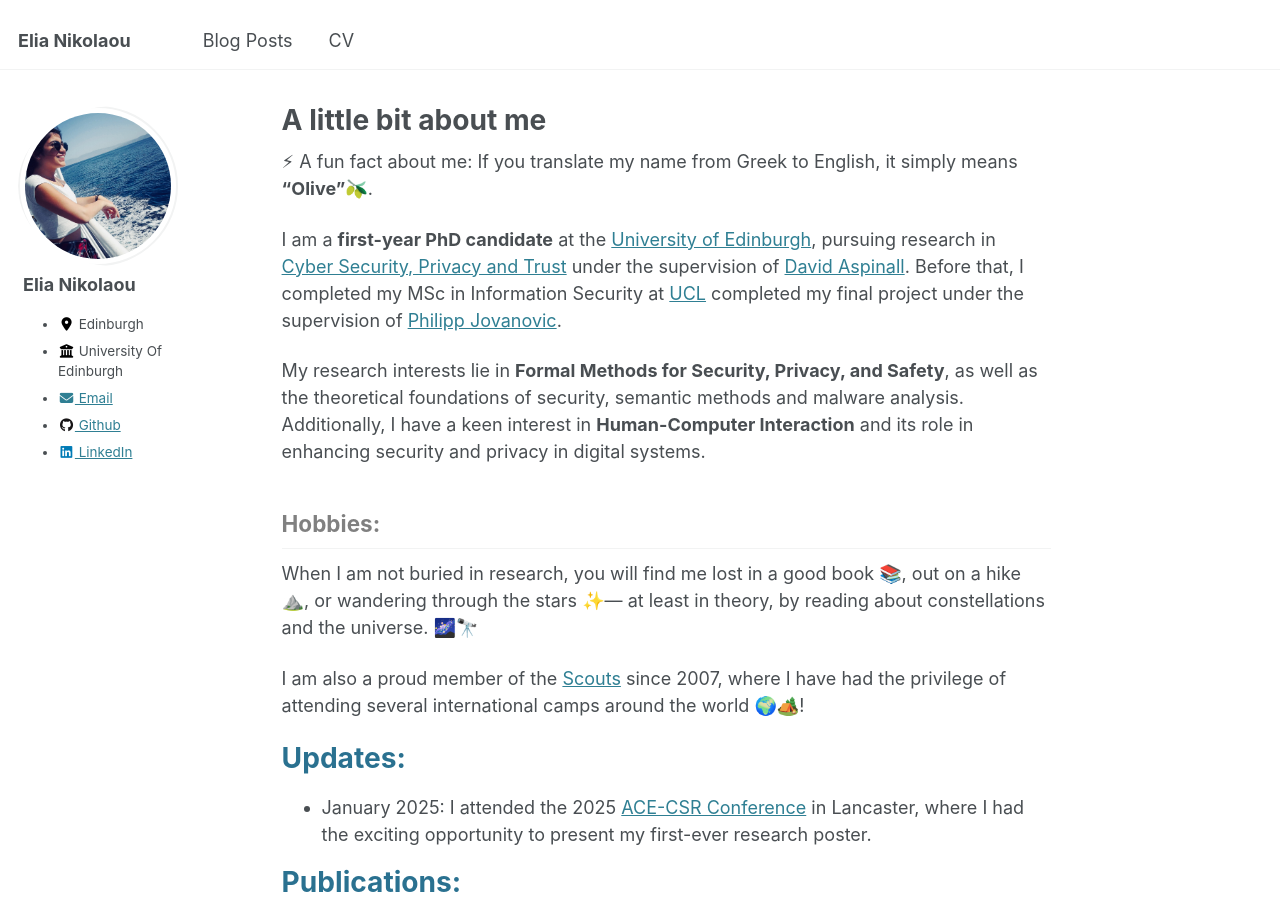
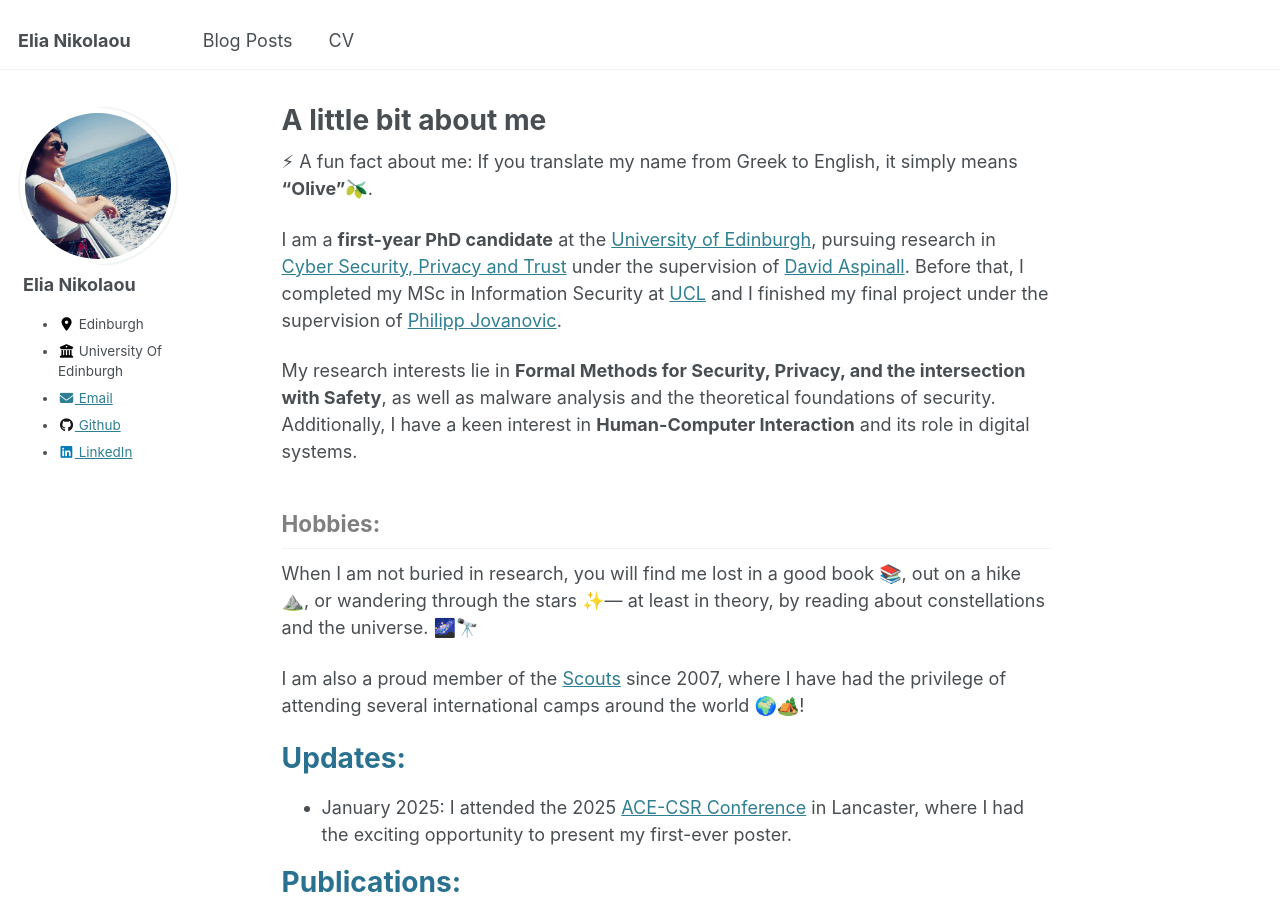
Before and after one commit to Elia-Nikolaou/Elia-Nikolaou.github.io, a Jekyll site: the page built from _pages/about.md, in a window 1280 px wide and 900 px high. Built offline with Jekyll 4.4.1, drawn with Linux system fonts in a browser that asks for light colours.

Commit message:
Update about.md

```diff
--- a/_pages/about.md
+++ b/_pages/about.md
@@ -9,9 +9,9 @@ redirect_from:
 
 ⚡ A fun fact about me: If you translate my name from Greek to English, it simply means **"Olive"**🫒.
 
-I am a **first-year PhD candidate** at the [University of Edinburgh](https://www.ed.ac.uk/), pursuing research in [Cyber Security, Privacy and Trust](https://cyber.ed.ac.uk/) under the supervision of [David Aspinall](https://homepages.inf.ed.ac.uk/da/). Before that, I completed my MSc in Information Security at [UCL](https://www.ucl.ac.uk/)  completed my final project under the supervision of [Philipp Jovanovic](https://profiles.ucl.ac.uk/75518-philipp-jovanovic).
+I am a **first-year PhD candidate** at the [University of Edinburgh](https://www.ed.ac.uk/), pursuing research in [Cyber Security, Privacy and Trust](https://cyber.ed.ac.uk/) under the supervision of [David Aspinall](https://homepages.inf.ed.ac.uk/da/). Before that, I completed my MSc in Information Security at [UCL](https://www.ucl.ac.uk/) and I finished my final project under the supervision of [Philipp Jovanovic](https://profiles.ucl.ac.uk/75518-philipp-jovanovic).
 
-My research interests lie in **Formal Methods for Security, Privacy, and Safety**, as well as the theoretical foundations of security, semantic methods and malware analysis. Additionally, I have a keen interest in **Human-Computer Interaction** and its role in enhancing security and privacy in digital systems.
+My research interests lie in **Formal Methods for Security, Privacy, and the intersection with Safety**, as well as malware analysis and the theoretical foundations of security. Additionally, I have a keen interest in **Human-Computer Interaction** and its role in digital systems.
 
 <span style="color:gray">Hobbies:</span>
 -------
@@ -21,7 +21,7 @@ I am also a proud member of the [Scouts](https://www.scouts.org.uk/) since 2007,
 
 <span style="color:#2A7190">Updates:</span>
 ==
- - January 2025: I attended the 2025 [ACE-CSR Conference](https://ace-csr-conference.co.uk/) in Lancaster, where I had the exciting opportunity to present my first-ever research poster.
+ - January 2025: I attended the 2025 [ACE-CSR Conference](https://ace-csr-conference.co.uk/) in Lancaster, where I had the exciting opportunity to present my first-ever poster.
 
 <span style="color:#2A7190">Publications:</span>
 ==
```
